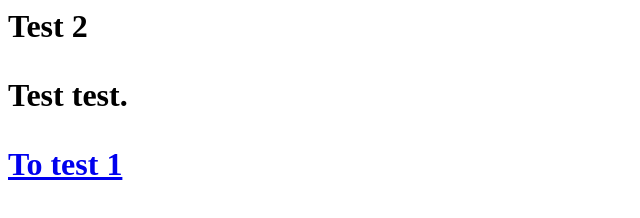
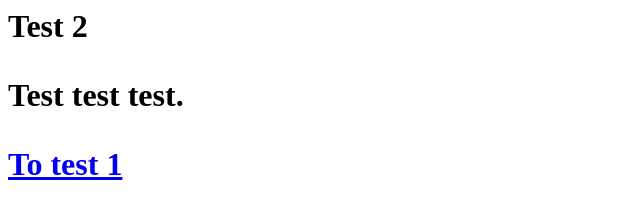
Before and after one commit to cbrichar/cbrichar.github.io, a plain HTML site: page test.html in a window 1280 px wide. Shown: the full height of the page, 0-640 px from the left. Drawn offline with Linux system fonts and the light colour scheme.

Commit message:
Update test.html

```diff
--- a/test.html
+++ b/test.html
@@ -2,7 +2,7 @@
 	<head><title>test page 2</title></head>
 	<body>
 		<h1>Test 2<h1>
-		<p>Test test.</p>
+		<p>Test test test.</p>
 		<p><a href="index.hml">To test 1</a></p>
 	</body>
 </html>
```
